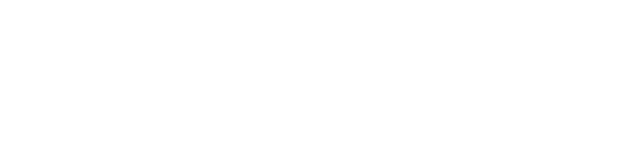
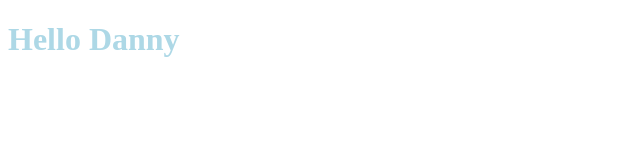
Before and after one commit to Eriold/Yenny-Taborda-Ramirez, a plain HTML site: page index.html in a window 1280 px wide. Shown: the whole page, without its empty margins (0-640 px from the left). Drawn offline with Linux system fonts and the light colour scheme.

Commit message:
three commit my guy. Add code in index css and html

```diff
--- a/css/index.css
+++ b/css/index.css
@@ -0,0 +1,3 @@
+.color{
+    color: lightblue;
+}
--- a/index.html
+++ b/index.html
@@ -9,6 +9,7 @@
     <title>example</title>
 </head>
 <body>
+    <h1 class="color color-blue">Hello Danny</h1>
 
 </body>
 </html>
```
Also changed, not shown: 1 other file.
